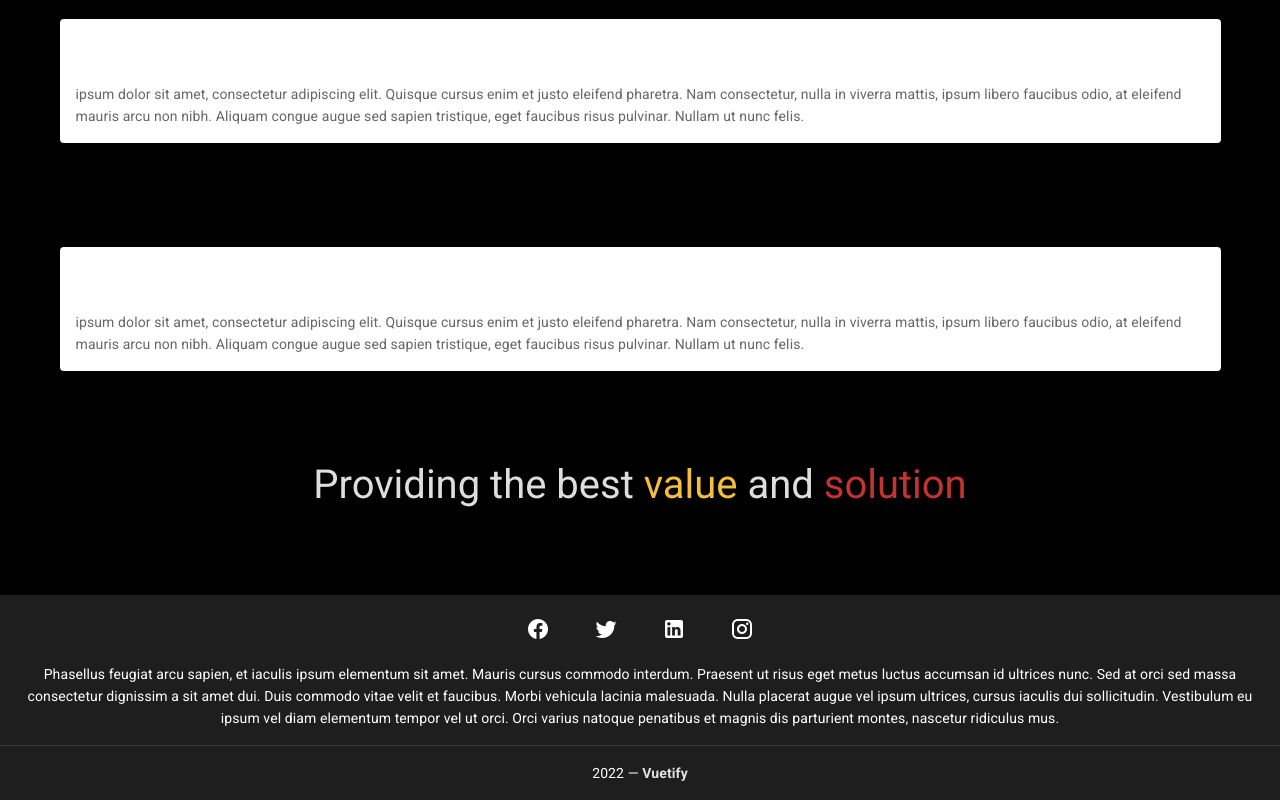
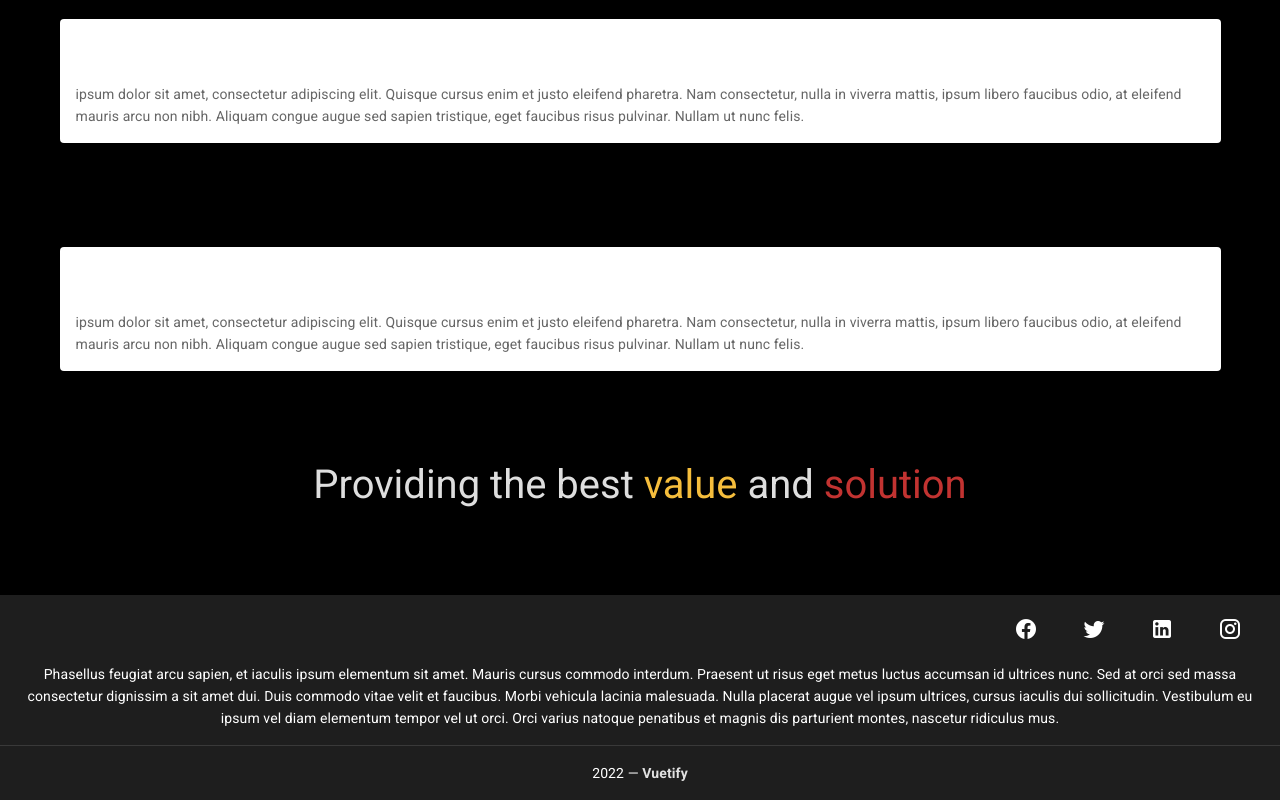
Before and after one commit to wajibdiisi/KobajaWeb, a Vue app: page / in a window 1280 px wide. Shown: the part 597-1397 px from the top of the page. Built offline with nearby package versions, Linux system fonts and the light colour scheme.

Commit message:
req bagud

```diff
--- a/src/components/Footer.vue
+++ b/src/components/Footer.vue
@@ -6,9 +6,9 @@
     <v-card
       flat
       tile
-      class="white--text text-center"
+      class="white--text text-center "
     >
-      <v-card-text>
+      <v-card-text class="text-right">
         <v-btn
           v-for="icon in icons"
           :key="icon"
```
